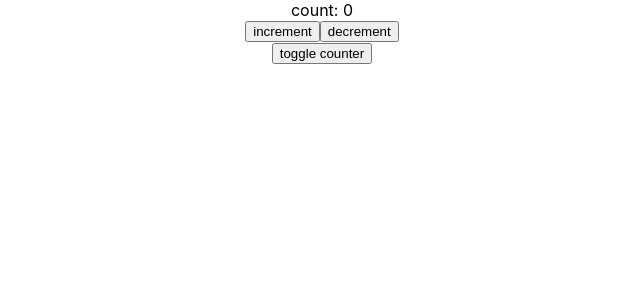
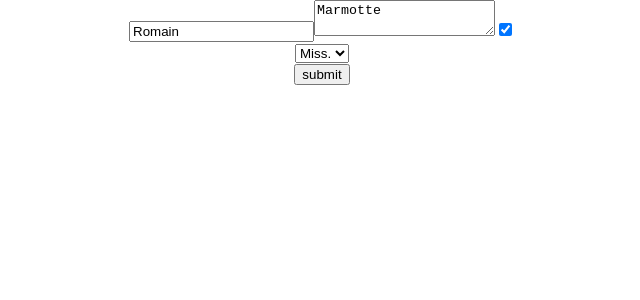
Before and after one commit to TestardR/ReactJS-PracticalTutorial, a React (Create React App) app: page / in a window 1280 px wide. Shown: the top 300 px of the page, without its empty margins (318-958 px from the left). Built offline with nearby package versions, Linux system fonts and the light colour scheme.

Commit message:
Form Components

```diff
--- a/src/App.js
+++ b/src/App.js
@@ -6,6 +6,7 @@
 import Header from './components/Header';
 import Counter from './components/Counter';
 import ImageSlider from './components/ImageSlider';
+import MyForm from './components/MyForm';
 
 class App extends Component {
   state = {
@@ -32,16 +33,7 @@
 
     return (
       <div className="App">
-        <div className={this.state.visible ? 'visible' : 'hidden'}>
-          <Counter />
-        </div>
-        <button
-          onClick={() => {
-            this.setState({ visible: !this.state.visible });
-          }}
-        >
-          toggle counter
-        </button>
+        <MyForm />
       </div>
     );
   }
--- /dev/null
+++ b/src/components/MyForm.js
@@ -0,0 +1,56 @@
+import React, { Component } from 'react';
+
+export default class MyForm extends Component {
+  state = {
+    name: 'Romain',
+    favoritePet: 'Marmotte',
+    rememberMe: true,
+    options: 'Miss.'
+  };
+
+  handleChange = event => {
+    this.setState({ name: event.target.value });
+  };
+
+  handleChangeFavoritePet = event => {
+    this.setState({ favoritePet: event.target.value });
+  };
+
+  handleCheckBox = event => {
+    this.setState({ rememberMe: event.target.checked });
+  };
+
+  handleOptions = event => {
+    this.setState({ options: event.target.value });
+  };
+
+  handleSubmit = () => {
+    console.log(this.state);
+  };
+
+  render() {
+    return (
+      <div>
+        <input value={this.state.name} onChange={this.handleChange} />
+        <textarea
+          value={this.state.favoritePet}
+          onChange={this.handleChangeFavoritePet}
+        />
+        <input
+          type="checkbox"
+          checked={this.state.rememberMe}
+          onChange={this.handleCheckBox}
+        />
+        <div>
+          <select value={this.state.options} onChange={this.handleOptions}>
+            <option>Mr.</option>
+            <option>Miss.</option>
+            <option>Ms.</option>
+            <option>Mrs.</option>
+          </select>
+        </div>
+        <button onClick={this.handleSubmit}>submit</button>
+      </div>
+    );
+  }
+}
```
